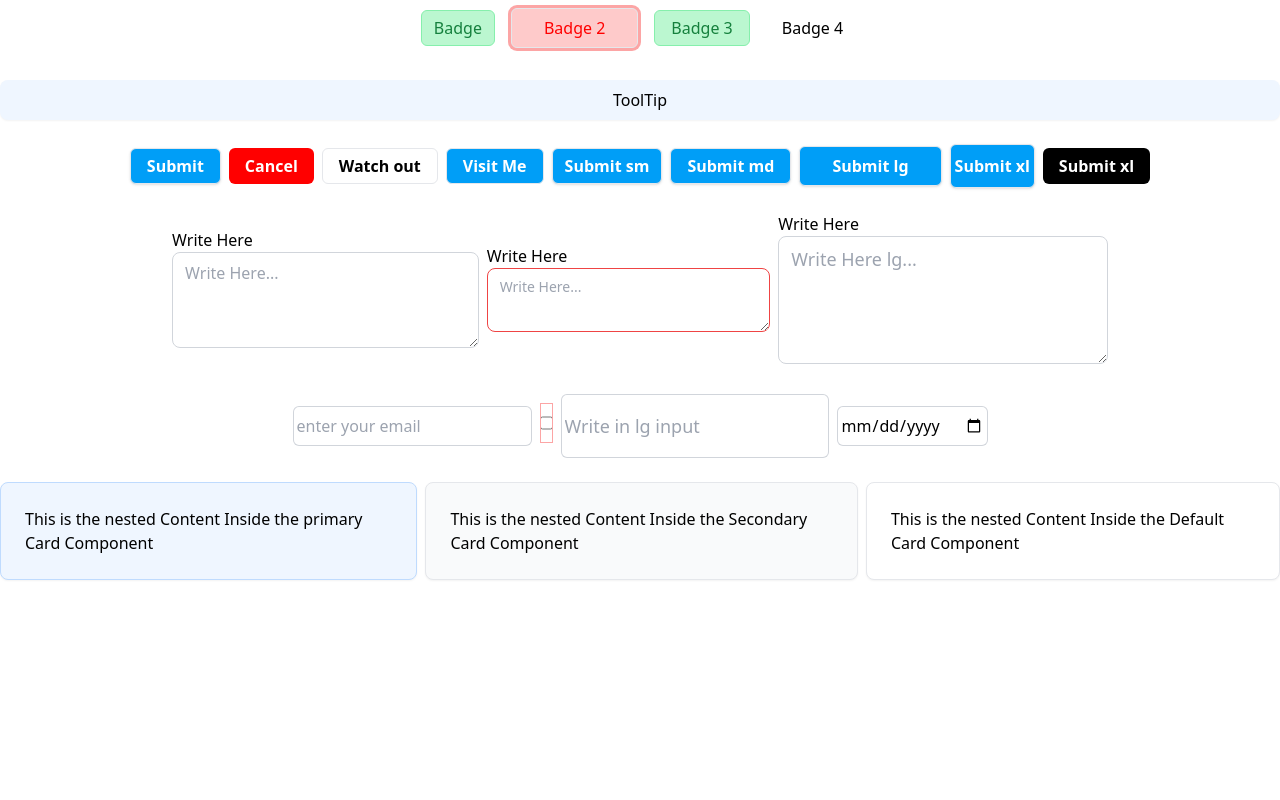
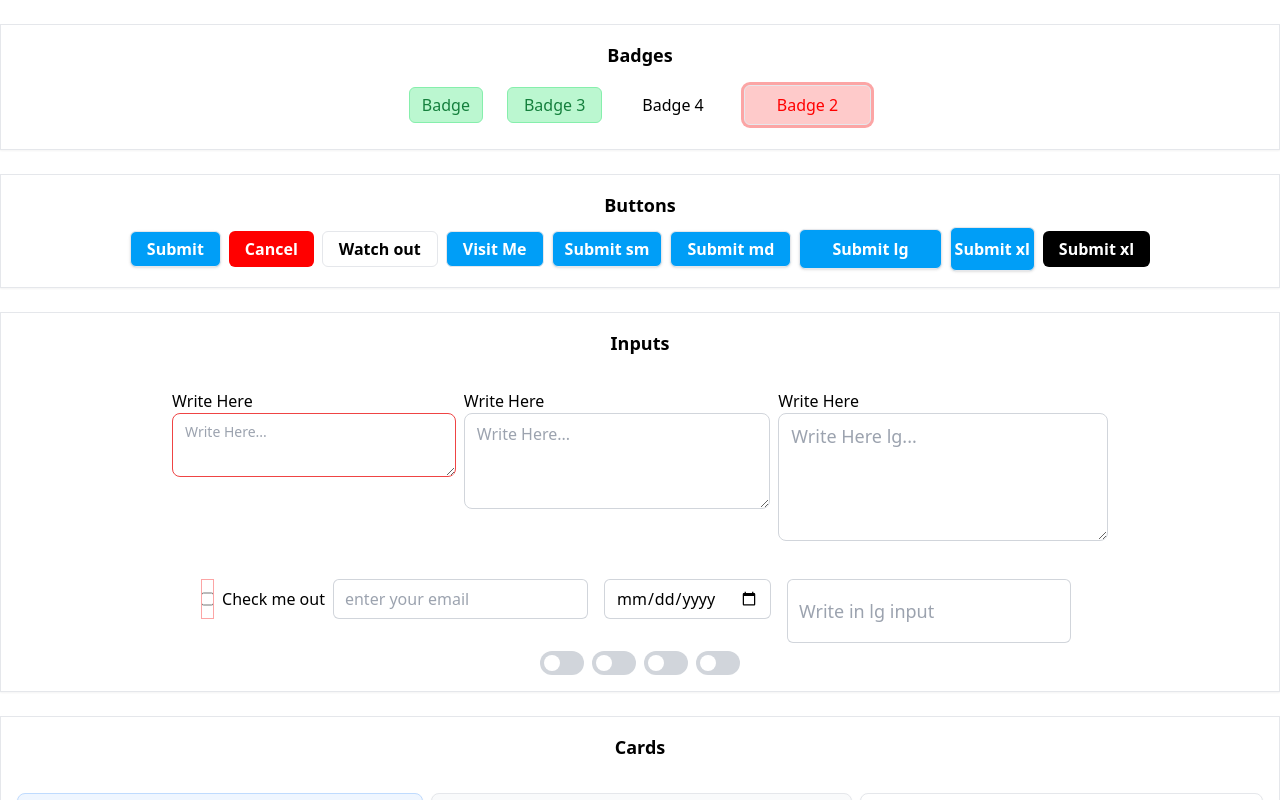
Before and after one commit to gauravThakur-sgl/components-practice, a React (Vite) app: page / in a window 1280 px wide. Shown: the top 800 px of the page. Built offline with nearby package versions, Linux system fonts and the light colour scheme.

Commit message:
Created toggle Switch

```diff
--- a/src/App.jsx
+++ b/src/App.jsx
@@ -2,86 +2,124 @@ import Badge from "./components/ui/Badge";
 import Button from "./components/ui/Button";
 import Card from "./components/ui/Card";
 import Input from "./components/ui/Input";
+import Label from "./components/ui/Label";
 // import Select from "./components/ui/Select";
 import TextArea from "./components/ui/TextArea";
-import ToolTip from "./components/ui/ToolTip";
+import ToggleSwitch from "./components/ui/ToggleSwitch";
+// import ToolTip from "./components/ui/ToolTip";
 
 function App() {
   return (
     <>
-      <div className="flex justify-center items-center">
-      <Badge
-        badgeTitle="Badge"
-        variant="default"
-        size="sm"
-      />
-      <Badge
-        badgeTitle="Badge 2"
-        variant="destructive"
-        size="lg"
-      />
-      <Badge
-        badgeTitle="Badge 3"
-        variant="outline"
-        size="default"
-      />
-      <Badge
-        badgeTitle="Badge 4"
-        variant="ghost"
-      />
+      <div className="flex flex-col justify-center items-center mt-6 p-4 gap-2 border shadow-sm">
+        <h2 className="font-bold text-lg">Badges</h2>
+        <div className="flex justify-center items-center gap-2">
+          <Badge badgeTitle="Badge" variant="default" size="sm" />
+          <Badge badgeTitle="Badge 3" variant="outline" size="default" />
+          <Badge badgeTitle="Badge 4" variant="ghost" />
+          <Badge badgeTitle="Badge 2" variant="destructive" size="lg" />
         </div>
-
+      </div>
 
       {/* <Select
         title="America"
         optionValue = "America, africa"
       /> */}
-      <ToolTip
+      {/* <ToolTip
         buttonStyle="bg-black"
-      />
+      /> */}
 
       {/* // Buttons */}
-      <div className="flex justify-center items-center mt-6 gap-2">
-        <Button title="Submit"/>
-        <Button title="Cancel" variant="destructive"/>
-        <Button title="Watch out" variant="outline" size="md" type="submit"/>
-        <Button title="Visit Me" variant="link" size="md" type="submit"/>
-        <Button title="Submit sm" size="sm" type="submit"/>
-        <Button title="Submit md" size="md" type="submit"/>
-        <Button title="Submit lg" size="lg" type="submit"/>
-        <Button title="Submit xl" size="xl" type="submit"/>
-        <Button title="Submit xl" variant="dark" type="submit"/>
+      <div className="flex flex-col justify-center items-center mt-6 p-4 gap-2 border shadow-sm">
+        <h1 className="text-lg font-bold">Buttons</h1>
+        <div className="flex justify-center items-center gap-2">
+          <Button title="Submit" />
+          <Button title="Cancel" variant="destructive" />
+          <Button title="Watch out" variant="outline" size="md" type="submit" />
+          <Button title="Visit Me" variant="link" size="md" type="submit" />
+          <Button title="Submit sm" size="sm" type="submit" />
+          <Button title="Submit md" size="md" type="submit" />
+          <Button title="Submit lg" size="lg" type="submit" />
+          <Button title="Submit xl" size="xl" type="submit" />
+          <Button title="Submit xl" variant="dark" type="submit" />
+        </div>
       </div>
 
-      {/* //TextArea */}
-      <div className="flex justify-center items-center gap-2 mt-6">
-      <TextArea title="Write Here" placeHolder="Write Here..."  size="" />
-      <TextArea title="Write Here" placeHolder="Write Here..." variant="error" size="sm" />
-      <TextArea title="Write Here" placeHolder="Write Here lg..."  size="lg" />
+      <div className="flex flex-col justify-center items-center mt-6 p-4 gap-2 border shadow-sm">
+        <h1 className="text-lg font-bold">Inputs</h1>
+
+        <div className="flex justify-center items-start gap-2 mt-6">
+          <TextArea
+            title="Write Here"
+            placeHolder="Write Here..."
+            variant="error"
+            size="sm"
+          />
+          <TextArea title="Write Here" placeHolder="Write Here..." size="" />
+
+          <TextArea
+            title="Write Here"
+            placeHolder="Write Here lg..."
+            size="lg"
+          />
         </div>
-
-      {/* // Input */}
-      <div className="flex justify-center items-center gap-2 mt-6">
+        <div className="flex justify-center items-start gap-2 mt-6">
+          <Input
+            type="checkbox"
+            variant="error"
+            id="1"
+            labelData="Check me out"
+          />
           <Input type="email" placeholder="enter your email" />
-      <Input type="checkbox" variant="error"/>
-      <Input type="text" variant="" size="lg" placeholder="Write in lg input"/>
           <Input type="date" variant="" size="" />
-
+          <Input
+            type="text"
+            variant=""
+            size="lg"
+            placeholder="Write in lg input"
+          />
+        </div>
+        <div className="flex  items-center gap-2">
+          <ToggleSwitch name="newsletter" toggleId="2"/>
+          <ToggleSwitch name="daily"/>
+          <ToggleSwitch name="weekly"/>
+          <ToggleSwitch name="monthly"/>
+        </div>
       </div>
 
       {/* // Cards */}
+      <div className="flex flex-col justify-center items-center mt-6 p-4 gap-2 border shadow-sm">
+        <h2 className="font-bold text-lg">Cards</h2>
         <div className="flex justify-center items-center gap-2 mt-6">
           <Card variant="primary">
-          <span>This is the nested Content Inside the primary Card Component </span>
+            <span>
+              This is the nested Content Inside the primary Card Component
+            </span>
           </Card>
           <Card variant="secondary">
-          <span>This is the nested Content Inside the Secondary Card Component </span>
+            <span>
+              This is the nested Content Inside the Secondary Card Component
+            </span>
           </Card>
           <Card>
-          <span>This is the nested Content Inside the Default Card Component </span>
+            <span>
+              This is the nested Content Inside the Default Card Component
+            </span>
           </Card>
         </div>
-
+      </div>
+      <div className="flex flex-col justify-center items-center mt-6 p-4 gap-2 border shadow-sm">
+        <h2 className="font-bold text-lg">Labels</h2>
+        <div className="flex justify-center items-center gap-2 mt-6">
+          <Label title="label form small project">
+            <span>This is label info</span>
+          </Label>
+          <Label title="label form small project" variant="error">
+            <span>This is error label</span>
+          </Label>
+        </div>
+      </div>
+      {/* // Labels */}
     </>
   );
 }
--- a/src/components/ui/Input.jsx
+++ b/src/components/ui/Input.jsx
@@ -1,6 +1,6 @@
 /* eslint-disable react/prop-types */
 function Input(props) {
-    const {type, placeholder, id, variant="default", size="default"} = props
+    const {type, placeholder, id, variant="default", size="default", labelData} = props
     const inputColors = {
         default: "bg-black-300",
         error: "bg-red-100 border-0 ring-1 ring-inset ring-red-300 focus:ring-2 focus:ring-red-400"
@@ -10,12 +10,13 @@ function Input(props) {
         sm: "h-16 text-sm",
         lg: "h-16 text-lg"
     };
-    const baseClasses = "inline-flex p-1 rounded-md text-md border-0 ring-1 ring-inset ring-gray-300 placeholder:text-gray-400 focus:ring-2 focus:ring-inset focus:ring-indigo-600 focus:outline-none"
+    const baseClasses = "inline-flex p-1 px-3 rounded-md text-md border-0 ring-1 ring-inset ring-gray-300 placeholder:text-gray-400 focus:ring-2 focus:ring-inset focus:ring-indigo-600 focus:outline-none"
     const variantClasses = inputColors[variant] || inputColors.default
     const sizeClasses = inputSize[size] || inputSize.default
   return (
-    <div>
+    <div className="flex justify-center items-center gap-2">
         <input type={type} placeholder={placeholder} id={id} className={`${baseClasses} ${variantClasses} ${sizeClasses}`} />
+        <label htmlFor={id}>{labelData}</label>
     </div>
   )
 }
--- /dev/null
+++ b/src/components/ui/Label.jsx
@@ -0,0 +1,22 @@
+/* eslint-disable react/prop-types */
+
+function Label(props) {
+    const { children, title, variant="default", size="default" } = props
+    const labelColors = {
+        default: " text-black",
+        error: "bg-red-300 text-red-900"
+    }
+    const labelSize =  {
+        default: "p-2",
+        sm: "p-1",
+        md: "p-3",
+        lg: "p-5"
+    }
+    const baseClass = " rounded-md "
+    const variantClasses = labelColors[variant] || labelColors.default
+    const sizeClasses = labelSize[size] || labelSize.default
+  return (
+    <div><label htmlFor={title} className={`${baseClass} ${variantClasses} ${sizeClasses}`} >{children}</label></div>
+  )
+}
+export default Label
--- a/src/components/ui/Select.jsx
+++ b/src/components/ui/Select.jsx
@@ -1,8 +1,8 @@
 /* eslint-disable react/prop-types */
 
 function Select(props) {
-
-  const { title, optionValue, variant="default",size="default" } = props;
+  const options = ["America", "India", "Russia", "Japan"]
+  const { title, id, variant="default",size="default" } = props;
   const selectColors = {
     default: "border-gray-300 focus:border-blue-500",
     error: "border-red-500 focus:border-red-600",
@@ -17,8 +17,12 @@ function Select(props) {
   const sizeClasses = selectSize[size] || selectSize.default
   return (
     <div >
-      <select name="" id="" className={`${baseClasses} ${variantClasses} ${sizeClasses}`}>
-        <option value={optionValue}>{title}</option>
+      <select name={title} id={id} className={`${baseClasses} ${variantClasses} ${sizeClasses}`}>
+        {options.map((option) => {
+          <option key={option.value} value={option.value}>
+            {option.value}
+          </option>
+        })}
       </select>
     </div>
   );
--- a/src/components/ui/ToggleSwitch.jsx
+++ b/src/components/ui/ToggleSwitch.jsx
@@ -1,11 +1,41 @@
-function ToggleSwitch() {
+/* eslint-disable react/prop-types */
+import { useState } from "react";
+
+function ToggleSwitch(props) {
+  const [toggle, setToggle] = useState(false);
+
+  function handleToggle() {
+    setToggle((prev) => !prev);
+  }
+
+  const { name, toggleId } = props;
+
   return (
-    <>
-        <div className="div">
+    <div className="relative inline-flex justify-center items-center">
+      <input
+        type="checkbox"
+        name={name}
+        id={toggleId}
+        checked={toggle}
+        onChange={handleToggle}
+        className="hidden"
+      />
 
+      <label htmlFor={toggleId} className="cursor-pointer">
+        <div
+          className={`h-6 w-11 bg-gray-300 rounded-full transition-all duration-200 ${
+            toggle ? "bg-green-500" : ""
+          }`}
+        >
+          <div
+            className={`absolute top-1 h-4 w-4 rounded-full bg-white transition-all duration-200 ${
+              toggle ? "translate-x-6" : "translate-x-1"
+            }`}
+          />
         </div>
-    </>
-  )
+      </label>
+    </div>
+  );
 }
 
-export default ToggleSwitch
+export default ToggleSwitch;
```
Also changed, not shown: info.txt (added), style.txt. Lines whose indentation alone changed are shown as unchanged.
